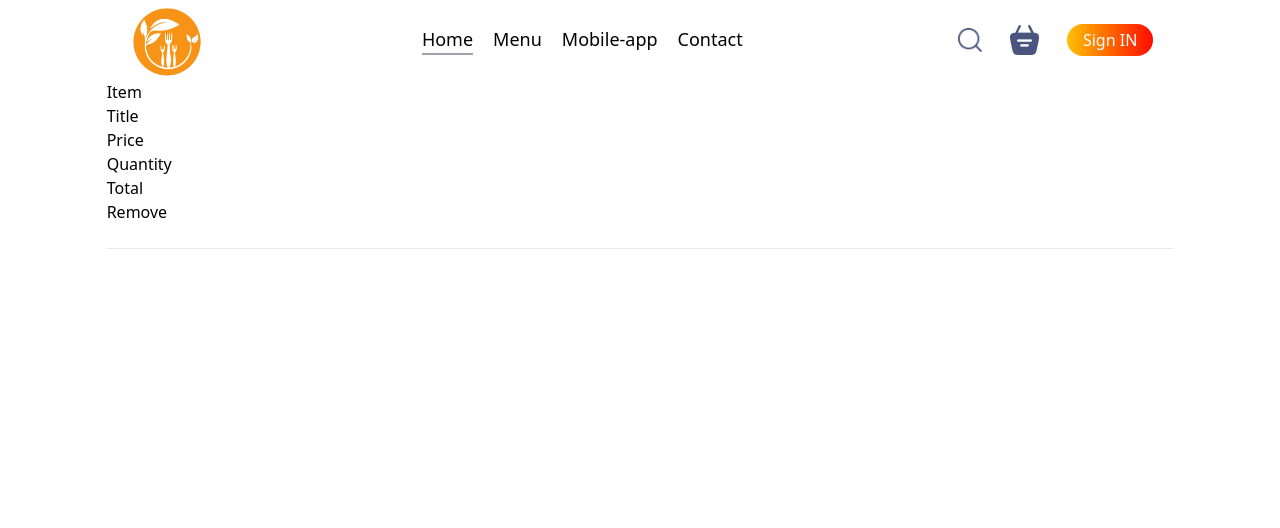
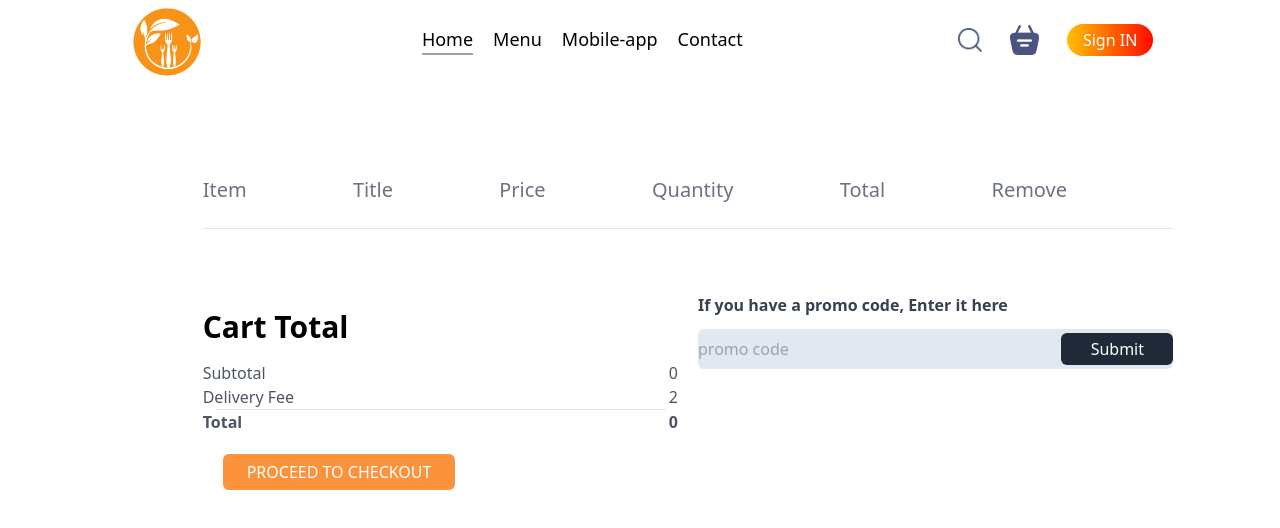
Before and after one commit to ushagotame000/foodie, a React (Create React App) app in the folder frontend/: page /cart in a window 1280 px wide. Shown: the top 528 px of the page. Built offline with nearby package versions, Linux system fonts and the light colour scheme.

Commit message:
cart bottom set up

```diff
--- a/frontend/src/pages/Cart/Cart.tsx
+++ b/frontend/src/pages/Cart/Cart.tsx
@@ -1,15 +1,16 @@
 import React, { useContext } from "react";
 import { StoreContext } from "../../component/Content/StoreContext";
 import { food_list } from "../../assets/assets";
+import Footer from "../../component/Footer/Footer";
 
 const Cart = () => {
   const { cartItems } = useContext(StoreContext);
 
   return (
     <div>
-      <div className="cart">
-        <div className="cart-item">
-          <div className="cart-item-title">
+      <div className="cart  mt-24 ml-24">
+        <div className="cart-item ">
+          <div className="cart-item-title grid grid-flow-col items-center text-gray-500 font-sans text-xl">
             <p>Item</p>
             <p>Title</p>
             <p>Price</p>
@@ -33,6 +34,50 @@ const Cart = () => {
             }
           })}
         </div>
+
+        <div className="cart-bottom mt-16 flex justify-between gap-5">
+          <div className="cart-total flex-1 flex-col gap-5">
+            <h2 className="font-bold font-sans text-3xl py-4"> Cart Total</h2>
+
+            <div>
+              <div className="cart-total-details flex justify-between text-gray-600">
+                <p>Subtotal</p>
+                <p>{0}</p>
+              </div>
+
+              <div className="cart-total-details flex justify-between text-gray-600">
+                <p>Delivery Fee</p>
+                <p>{2}</p>
+              </div>
+              <hr className="mx-3 my-0 " />
+              <div className="cart-total-details flex justify-between text-gray-600">
+                <b>Total</b>
+                <b>{0}</b>
+              </div>
+            </div>
+
+            <button className="border-none bg-orange-400 m-5 px-6 py-0 h-9 rounded-md cursor-pointer text-white hover:bg-orange-500">
+              PROCEED TO CHECKOUT
+            </button>
+          </div>
+          <div className="promocode flex-1 ">
+            <div>
+              <p className="text-gray-700 font-sans  font-semibold ">
+                If you have a promo code, Enter it here
+              </p>
+              <div className="promo-input mt-3 flex justify-between items-center bg-slate-200 rounded-md">
+                <input
+                  type="text"
+                  placeholder="promo code"
+                  className="bg-transparent border-none outline-none py-2"
+                />
+                <button className=" w-28 px-3 py-1 bg-gray-800 border-none text-white rounded-md hover:bg-black">
+                  Submit
+                </button>
+              </div>
+            </div>
+          </div>
+        </div>
       </div>
     </div>
   );
```
